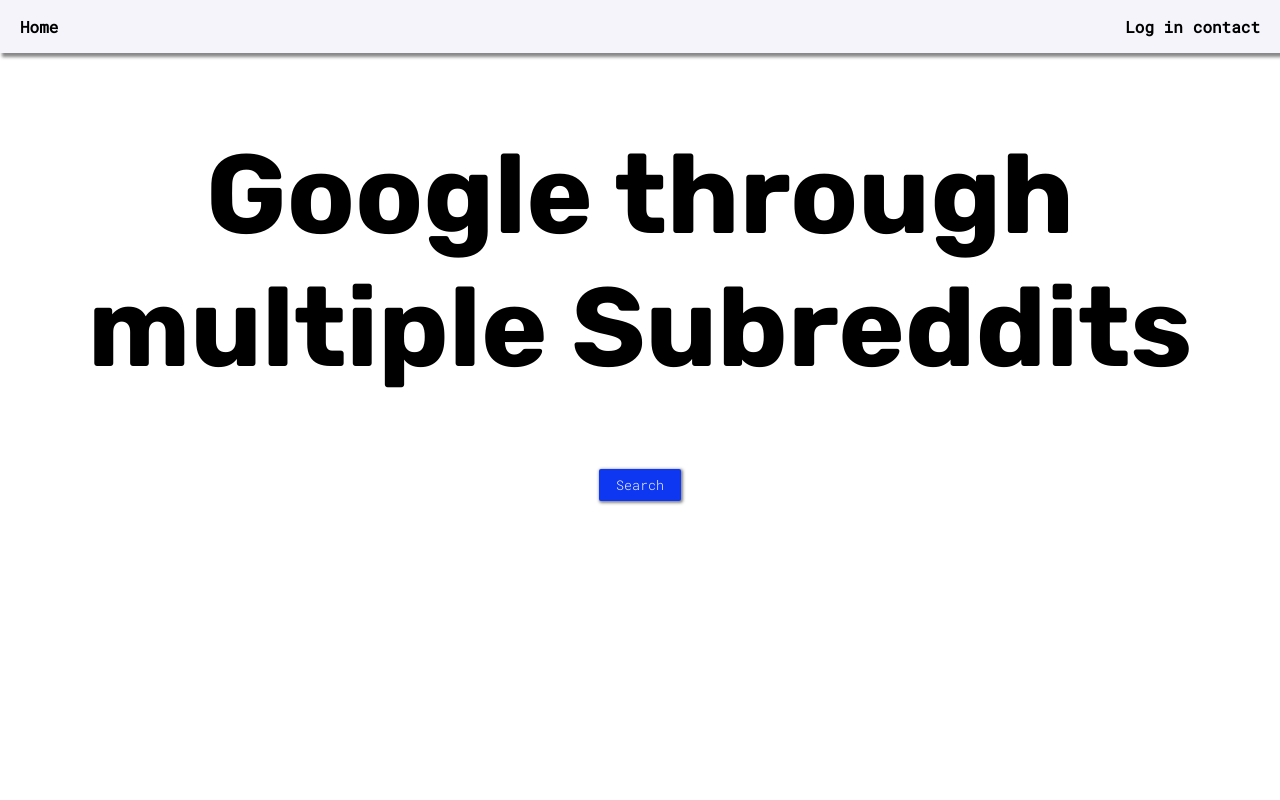
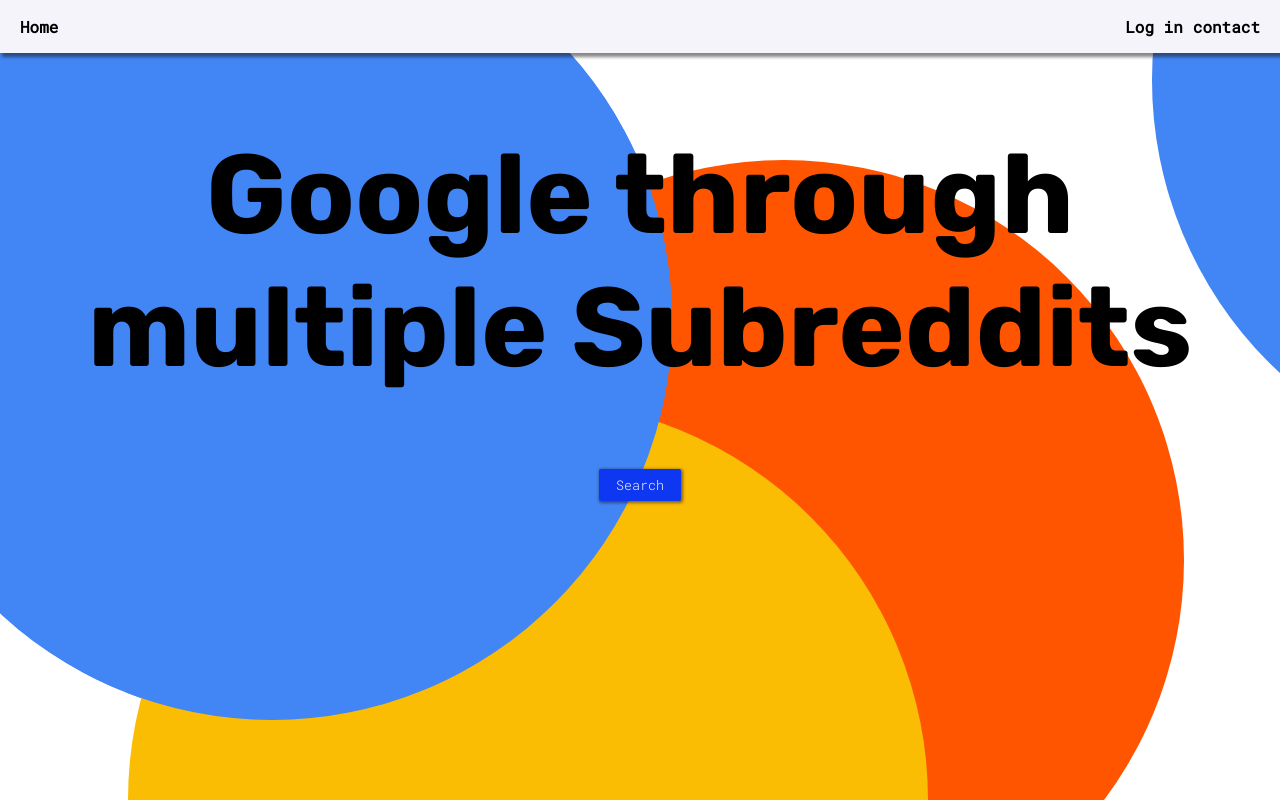
Before and after one commit to wpeckelsen/reddit-multi-search, a Next.js app: page / in a window 1280 px wide. Built offline with nearby package versions, Linux system fonts and the light colour scheme.

Commit message:
background separate

```diff
--- a/src/app/layout.jsx
+++ b/src/app/layout.jsx
@@ -17,7 +17,9 @@ export default function RootLayout({ children }) {
 
       <body>
 
+        <Background />
         <Navbar />
+
         <span className="flex-content">
           {children}
         </span>
--- a/src/app/styles/Background.jsx
+++ b/src/app/styles/Background.jsx
@@ -1,7 +1,18 @@
 import React from 'react'
+import "./background.scss";
 
 export default function Background() {
-  return (
-    <div>background</div>
-  )
+    return (
+        <>
+
+                <div className="background">
+                    <div className="dot"></div>
+                    <div className="dot"></div>
+                    <div className="dot"></div>
+                    <div className="dot"></div>
+                    <div className="dot"></div>
+                </div>
+
+        </>
+    )
 }
--- /dev/null
+++ b/src/app/styles/background.scss
@@ -0,0 +1,39 @@
+@import "@/app/styles/variables.scss";
+
+
+.background {
+    position: fixed;
+    top: 0;
+    left: 0;
+    width: 100%;
+    height: 100%;
+    z-index: -1;
+}
+
+.dot {
+    position: absolute;
+    width: 800px;
+    height: 800px;
+    background-color: $googleBlue;
+    border-radius: 50%;
+    top: -10%;
+    left: -10%;
+}
+
+.dot:nth-child(1) {
+    top: 20%;
+    left: 30%;
+    background-color: $redditOrange;
+}
+
+.dot:nth-child(3) {
+    top: -40%;
+    left: 90%;
+    // background-color:$petrol;
+}
+
+.dot:nth-child(4) {
+    top: 50%;
+    left: 10%;
+    background-color: $googleYellow;
+}
--- a/src/app/styles/globals.scss
+++ b/src/app/styles/globals.scss
@@ -4,13 +4,22 @@
 @import url('https://fonts.googleapis.com/css2?family=Lato&family=Open+Sans:ital@0;1&family=Rubik:wght@700&display=swap');
 
 
-body, p, label, button, input, textarea, select {
+body,
+p,
+label,
+button,
+input,
+textarea,
+select {
     font-family: 'Roboto Mono', sans-serif;
     font-weight: 200;
 }
 
 
-h1, h2, h3, h4  {
+h1,
+h2,
+h3,
+h4 {
     font-family: 'Rubik', sans-serif;
     font-weight: 200;
     font-size: 7em;
@@ -42,46 +51,9 @@ body {
 
 
 
-h3{
+h3 {
     font-size: 2.5em;
 }
-
-
-// dots on the background
-.background {
-    position: fixed;
-            top: 0;
-            left: 0;
-            width: 100%;
-            height: 100%;
-    z-index: -1;
-}
-.dot {
-    position: absolute;
-    width: 800px;
-    height: 800px;
-    background-color:$googleBlue;
-    border-radius: 50%;
-    top: -10%;
-    left: -10%;
-  }
-  .dot:nth-child(1) {
-    top: 20%;
-    left: 30%;
-    background-color: $redditOrange;
-  }
-
-  .dot:nth-child(3) {
-    top: -40%;
-    left: 90%;
-    // background-color:$petrol;
-  }
-  .dot:nth-child(4) {
-    top: 50%;
-    left: 10%;
-    background-color:$googleYellow;
-  }
-
 
 .flex-content {
     // padding: 0;
```
